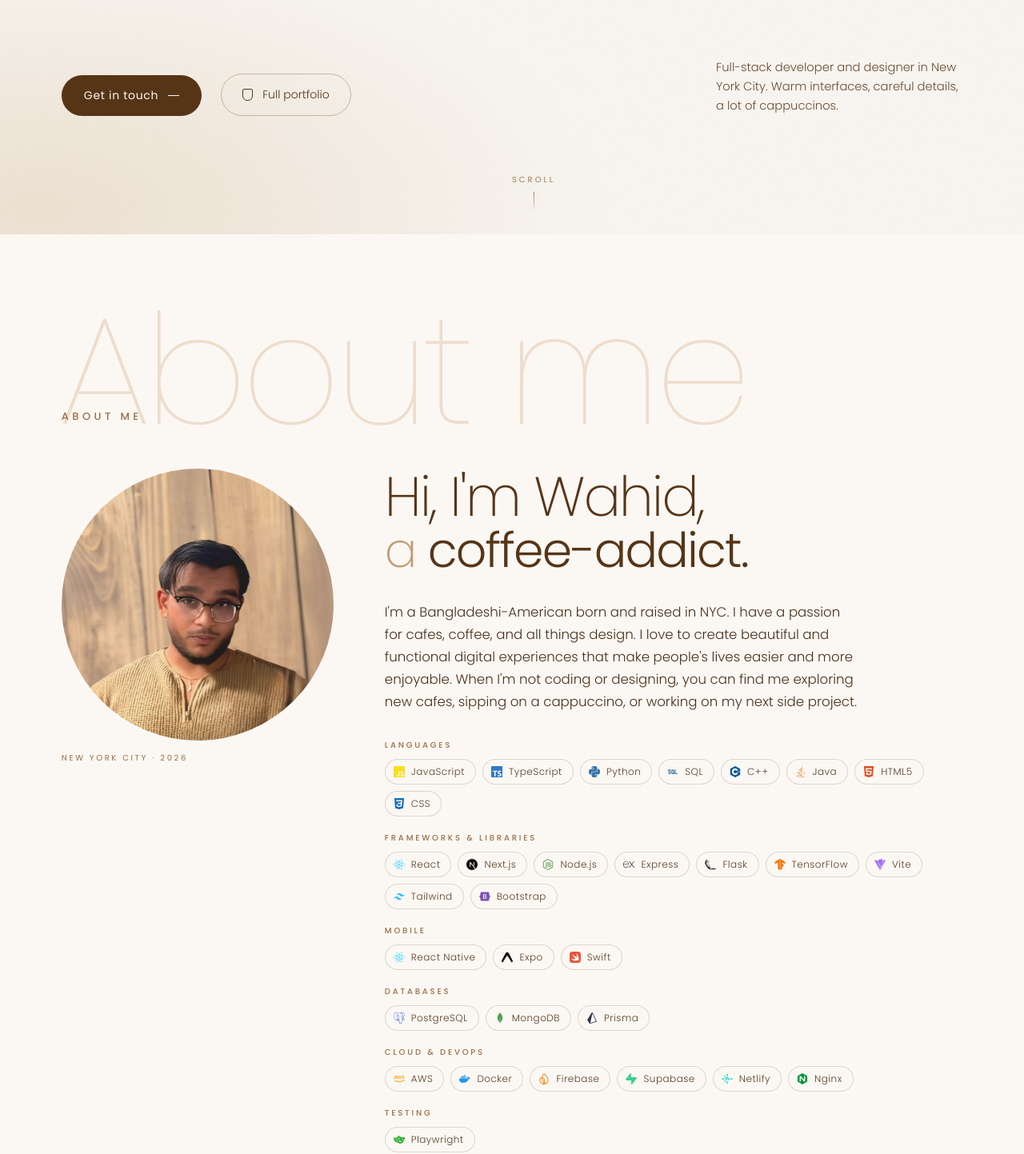
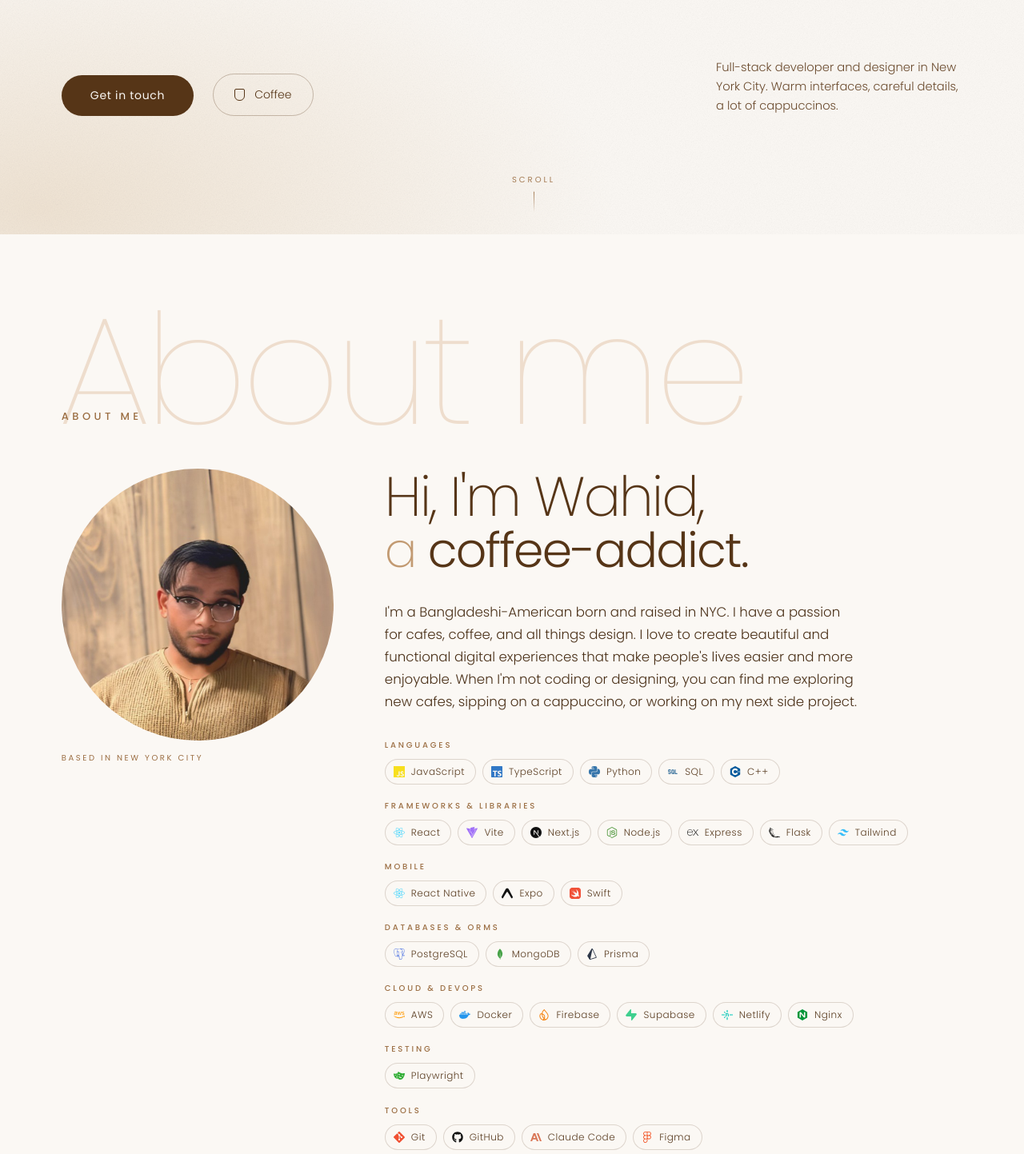
Before and after one commit to WahidKamruddin/wahidk, a Next.js app: page / in a window 1280 px wide. Shown: the part 507-1950 px from the top of the page at 80% size. Built offline with nearby package versions, Linux system fonts and the light colour scheme.

Commit message:
feat(about,hero): trim the skills list and update hero CTAs
About: drop Java/HTML/CSS/TensorFlow/Bootstrap, add Figma, reorder,
rename the Databases group and the location line. Hero: point the
primary CTA at /contact and relabel the secondary button.

```diff
--- a/app/components/about.tsx
+++ b/app/components/about.tsx
@@ -16,33 +16,28 @@ const SKILL_GROUPS: { label: string; items: TechKey[] }[] = [
       "python",
       "sql",
       "cpp",
-      "java",
-      "html",
-      "css",
     ],
   },
   {
     label: "Frameworks & Libraries",
     items: [
       "react",
+      "vite",
       "next",
       "node",
       "express",
       "flask",
-      "tensorflow",
-      "vite",
       "tailwind",
-      "bootstrap",
     ],
   },
   { label: "Mobile", items: ["react-native", "expo", "swift"] },
-  { label: "Databases", items: ["postgres", "mongodb", "prisma"] },
+  { label: "Databases & ORMs", items: ["postgres", "mongodb", "prisma"] },
   {
     label: "Cloud & DevOps",
     items: ["aws", "docker", "firebase", "supabase", "netlify", "nginx"],
   },
   { label: "Testing", items: ["playwright"] },
-  { label: "Tools", items: ["git", "github", "claude-code"] },
+  { label: "Tools", items: ["git", "github", "claude-code", "figma"] },
 ];
 
 function SkillGroup({ label, items }: { label: string; items: TechKey[] }) {
@@ -102,7 +97,7 @@ export default function About() {
               />
             </div>
             <span className="text-[10px] uppercase tracking-[0.26em] text-mocha-600">
-              New York City · 2026
+              Based in New York City
             </span>
           </div>
 
--- a/app/components/hero.tsx
+++ b/app/components/hero.tsx
@@ -73,7 +73,7 @@ export default function Hero() {
             i={2}
             className="pl-[clamp(0px,6vw,118px)] font-extralight text-mocha-700"
           >
-            Code <span className="font-light text-mocha-600">Café</span>
+          <span className="font-light text-mocha-600">Café</span>
             <span className="text-mocha-800">.</span>
           </Reveal>
         </h1>
@@ -81,11 +81,11 @@ export default function Hero() {
         <div className="mt-[clamp(40px,8vh,92px)] flex flex-wrap items-end justify-between gap-[clamp(24px,5vw,72px)]">
           <div className="flex flex-wrap items-end gap-[clamp(16px,2vw,24px)]">
             <a
-              href="#contact"
-              className="inline-flex items-center gap-3 rounded-full bg-mocha-800 px-7 py-[15px] text-[14px] tracking-[0.05em] text-cream-50 transition-[background-color,transform] duration-[350ms] ease-out hover:-translate-y-0.5 hover:bg-mocha-900"
+              href="/contact"
+              className="inline-flex items-center gap-3 rounded-full bg-mocha-800 px-9 py-[15px] text-[14px] tracking-[0.05em] text-cream-50 transition-[background-color,transform] duration-[350ms] ease-out hover:-translate-y-0.5 hover:bg-mocha-900"
             >
               Get in touch
-              <span className="h-px w-[14px] bg-current" />
+
             </a>
             <a
               href={NOTION_URL}
@@ -94,7 +94,7 @@ export default function Hero() {
               className="inline-flex items-center gap-3 rounded-full border border-[rgba(86,53,23,0.3)] px-[26px] py-[15px] text-[14px] font-light text-mocha-800 transition-[background-color,border-color,transform] duration-[350ms] ease-out hover:-translate-y-0.5 hover:border-mocha-800 hover:bg-[rgba(213,170,129,0.24)]"
             >
               <span className="h-[15px] w-[13px] rounded-[2px_2px_6px_6px] border border-current" />
-              Full portfolio
+              Coffee
             </a>
           </div>
 
```
